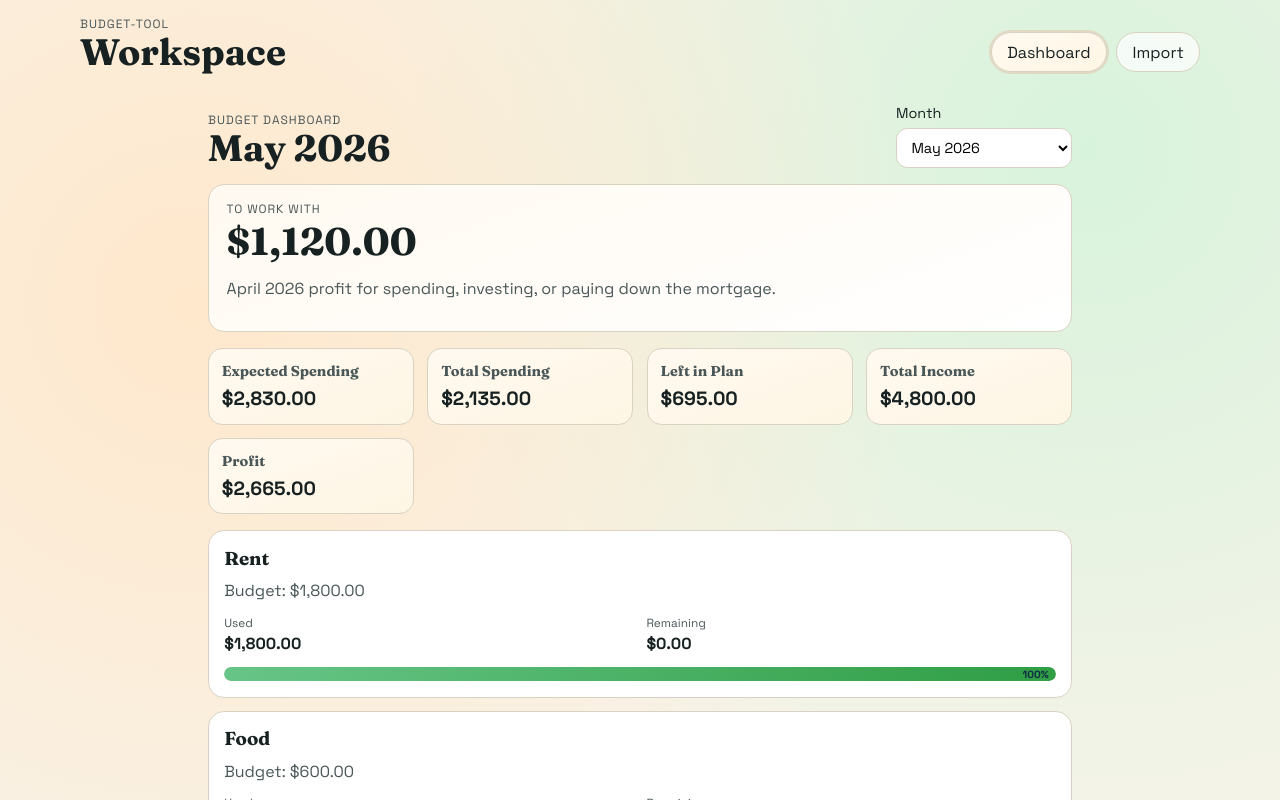
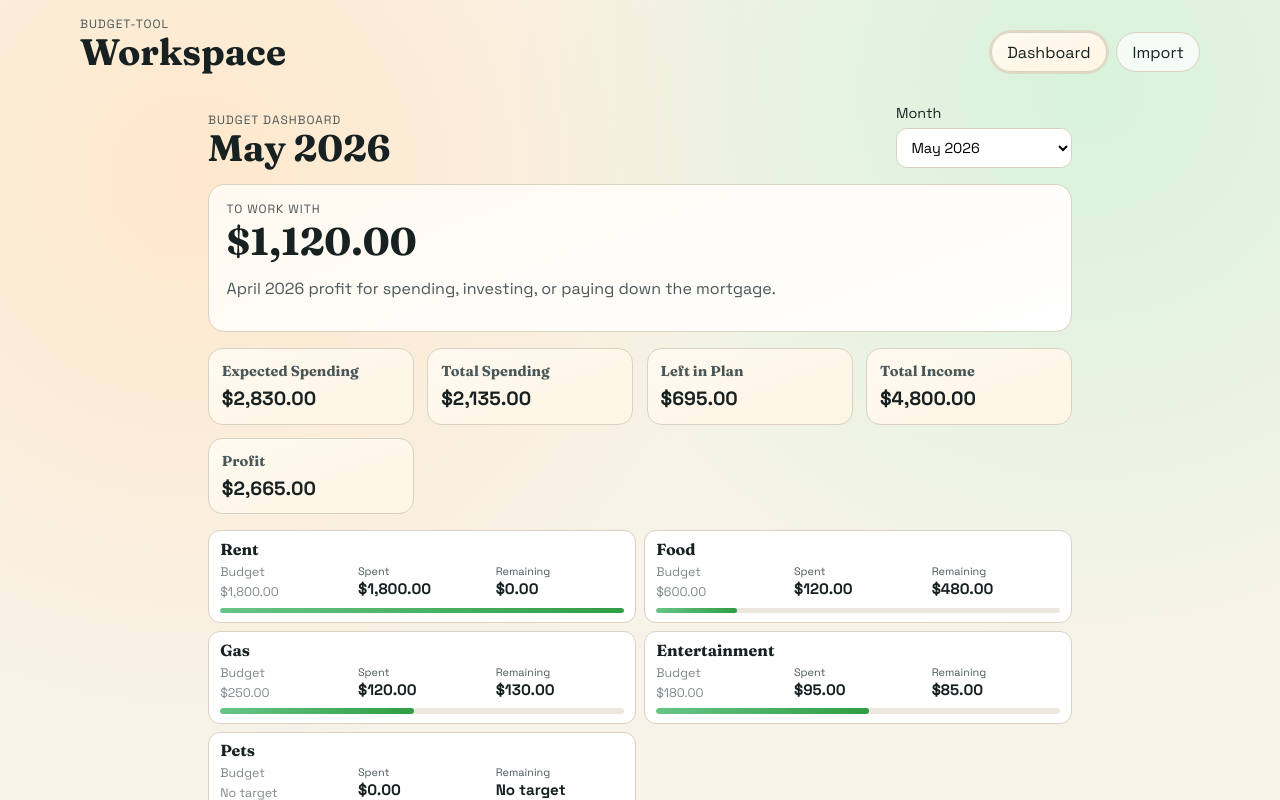
Before and after one commit to chrallard/budget-tool, a React (Vite) app: page / in a window 1280 px wide. Shown: the top 800 px of the page. Built offline with nearby package versions, Linux system fonts and the light colour scheme.

Commit message:
Improve visual of dashboard cards

```diff
--- a/src/features/dashboard/CategoryBudgetCard.tsx
+++ b/src/features/dashboard/CategoryBudgetCard.tsx
@@ -8,47 +8,40 @@ type CategoryBudgetCardProps = {
 };
 
 export function CategoryBudgetCard({ card, onClick }: Readonly<CategoryBudgetCardProps>) {
+  const budgetLabel = card.budgetTarget === undefined ? "No target" : formatCurrency(card.budgetTarget);
+  const remainingLabel = card.remaining === undefined ? "No target" : formatCurrency(card.remaining);
   const content = (
     <>
-      <header className="category-card__header">
-        <h3>{card.category}</h3>
-        {card.isOverBudget ? <span className="category-card__pill">Over budget</span> : null}
-      </header>
-
-      {card.budgetTarget === undefined ? (
-        <p className="category-card__no-target">No budget target set for this category.</p>
-      ) : (
-        <p className="category-card__target">Budget: {formatCurrency(card.budgetTarget)}</p>
-      )}
-
-      <div className="category-card__stats">
+      <h3>{card.category}</h3>
+      <div className="category-card__figures">
+        <div className="category-card__budget">
+          <span>Budget</span>
+          <strong>{budgetLabel}</strong>
+        </div>
         <div>
-          <span className="category-card__label">Used</span>
+          <span>Spent</span>
           <strong>{formatCurrency(card.used)}</strong>
         </div>
         <div>
-          <span className="category-card__label">Remaining</span>
-          <strong className={card.isOverBudget ? "category-card__negative" : ""}>
-            {card.remaining === undefined ? "No target" : formatCurrency(card.remaining)}
-          </strong>
+          <span>Remaining</span>
+          <strong className={card.isOverBudget ? "category-card__negative" : undefined}>{remainingLabel}</strong>
         </div>
       </div>
-
-      <BudgetProgress progressPct={card.progressPct} isOverBudget={card.isOverBudget} />
+      {card.budgetTarget === undefined ? null : (
+        <BudgetProgress progressPct={card.progressPct} isOverBudget={card.isOverBudget} />
+      )}
     </>
   );
 
+  const className = `category-card${onClick ? " category-card--button" : ""}${card.isOverBudget ? " category-card--over" : ""}`;
+
   if (onClick) {
     return (
-      <button
-        type="button"
-        className={`category-card category-card--button ${card.isOverBudget ? "category-card--over" : ""}`}
-        onClick={onClick}
-      >
+      <button type="button" className={className} onClick={onClick}>
         {content}
       </button>
     );
   }
 
-  return <article className={`category-card ${card.isOverBudget ? "category-card--over" : ""}`}>{content}</article>;
+  return <article className={className}>{content}</article>;
 }
--- a/src/styles.css
+++ b/src/styles.css
@@ -349,12 +349,17 @@ h1 {
 .summary-grid,
 .category-grid {
   display: grid;
-  gap: 0.85rem;
 }
 
 .summary-grid {
+  gap: 0.85rem;
   grid-template-columns: repeat(auto-fit, minmax(11rem, 1fr));
   margin-bottom: 1rem;
+}
+
+.category-grid {
+  gap: 0.5rem;
+  grid-template-columns: 1fr;
 }
 
 .summary-card {
@@ -382,8 +387,8 @@ h1 {
 
 .category-card {
   border: 1px solid var(--border);
-  border-radius: 1rem;
-  padding: 0.95rem;
+  border-radius: 0.75rem;
+  padding: 0.55rem 0.7rem;
   background: #fff;
   cursor: default;
   transition: transform 180ms ease, box-shadow 180ms ease;
@@ -413,44 +418,47 @@ h1 {
   box-shadow: 0 0 0 2px color-mix(in srgb, var(--warn) 20%, transparent);
 }
 
-.category-card__header {
-  display: flex;
-  justify-content: space-between;
-  align-items: center;
-  gap: 0.6rem;
+.category-card h3 {
+  font-size: 1rem;
+  line-height: 1.2;
 }
 
-.category-card__pill {
-  font-size: 0.72rem;
-  border-radius: 999px;
-  background: color-mix(in srgb, var(--warn) 17%, white);
-  color: var(--warn);
-  padding: 0.2rem 0.45rem;
-  font-weight: 700;
+.category-card__figures {
+  display: grid;
+  grid-template-columns: 1fr 1fr 1fr;
+  gap: 0.2rem 0.6rem;
+  margin-top: 0.3rem;
 }
 
-.category-card__target,
-.category-card__no-target {
+.category-card__figures span {
+  display: block;
+  font-size: 0.68rem;
   color: var(--ink-subtle);
-  margin: 0.65rem 0 0.85rem;
 }
 
-.category-card__stats {
-  display: grid;
-  grid-template-columns: 1fr 1fr;
-  gap: 0.8rem;
-  margin-bottom: 0.8rem;
+.category-card__figures strong {
+  font-size: 0.95rem;
+  white-space: nowrap;
 }
 
-.category-card__label {
-  display: block;
-  font-size: 0.74rem;
-  color: var(--ink-subtle);
-  margin-bottom: 0.2rem;
+.category-card__budget span,
+.category-card__budget strong {
+  font-weight: 400;
+  font-size: 0.78rem;
+  color: color-mix(in srgb, var(--ink-subtle) 70%, white);
 }
 
 .category-card__negative {
   color: var(--warn);
+}
+
+.category-card .budget-progress {
+  height: 0.35rem;
+  margin-top: 0.4rem;
+}
+
+.category-card .budget-progress__label {
+  display: none;
 }
 
 .budget-progress {
@@ -896,6 +904,12 @@ h1 {
   }
 }
 
+@media (min-width: 700px) {
+  .category-grid {
+    grid-template-columns: 1fr 1fr;
+  }
+}
+
 @media (max-width: 640px) {
 
   .category-transactions-page {
```
Also changed, not shown: 1 other file (tests, documents, lock files or other folders).
